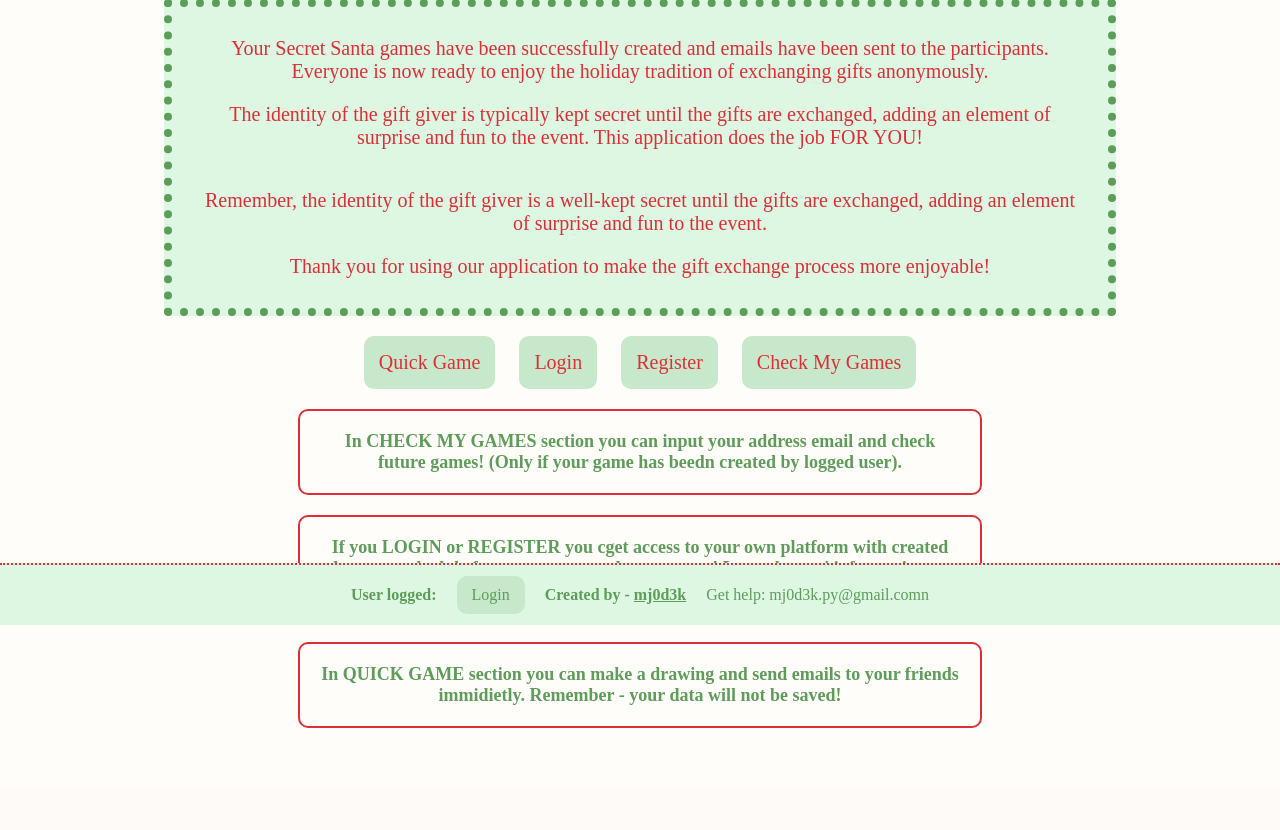
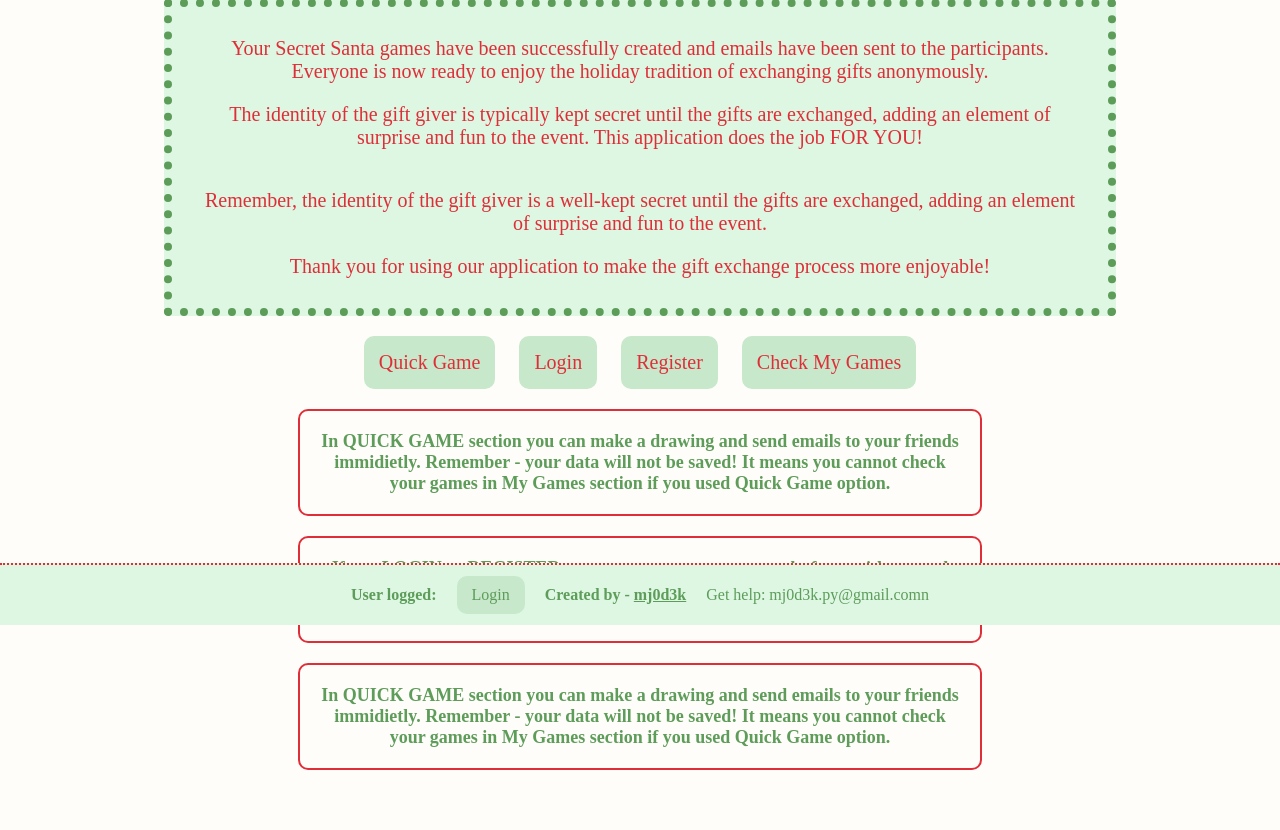
Before and after one commit to mj0d3k/secret_santa_django, a Django app: page /success/ in a window 1280 px wide. Shown: the part 175-1005 px from the top of the page. Before the commit the page ends 903 px from the top, so only its background shows below. Run offline with Django 4.2, Linux system fonts and the light colour scheme; some web fonts are replaced.

Commit message:
small fixes

```diff
--- a/project_cl/secret_santa/templates/index.html
+++ b/project_cl/secret_santa/templates/index.html
@@ -91,6 +91,6 @@
         <p class="info-paragraph">In CHECK MY GAMES section you can input your address email and check future games! (Only if your game has beedn created by logged user).</p>
         <p class="info-paragraph">If you LOGIN or REGISTER you cget access to your own platform with created elements, schedule for your games and many more! Logged users' information are saved into database so you can easily acces them anytime. :)</p>
     {% endif %}
-        <p class="info-paragraph">In QUICK GAME section you can make a drawing and send emails to your friends immidietly. Remember - your data will not be saved!</p>
+        <p class="info-paragraph">In QUICK GAME section you can make a drawing and send emails to your friends immidietly. Remember - your data will not be saved! It means you cannot check your games in My Games section if you used Quick Game option.</p>
 </body>
 {% endblock %}
--- a/project_cl/secret_santa/templates/success.html
+++ b/project_cl/secret_santa/templates/success.html
@@ -86,9 +86,9 @@
         <a href="/login/"><button>Login</button></a>
         <a href="/register/"><button>Register</button></a>
         <a href="/email-lookup/"><button>Check My Games</button></a>
-        <p class="info-paragraph">In CHECK MY GAMES section you can input your address email and check future games! (Only if your game has beedn created by logged user).</p>
+        <p class="info-paragraph">In QUICK GAME section you can make a drawing and send emails to your friends immidietly. Remember - your data will not be saved! It means you cannot check your games in My Games section if you used Quick Game option.</p>
         <p class="info-paragraph">If you LOGIN or REGISTER you cget access to your own platform with created elements, schedule for your games and many more! Logged users' information are saved into database so you can easily acces them anytime. :)</p>
     {% endif %}
-        <p class="info-paragraph">In QUICK GAME section you can make a drawing and send emails to your friends immidietly. Remember - your data will not be saved!</p>
+        <p class="info-paragraph">In QUICK GAME section you can make a drawing and send emails to your friends immidietly. Remember - your data will not be saved! It means you cannot check your games in My Games section if you used Quick Game option.</p>
 </body>
 {% endblock %}
```
